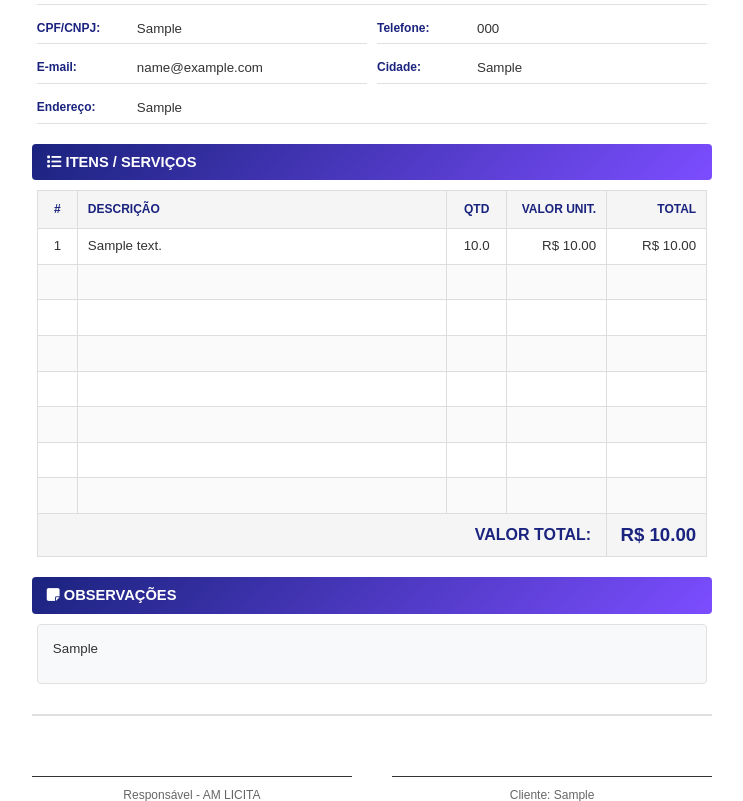
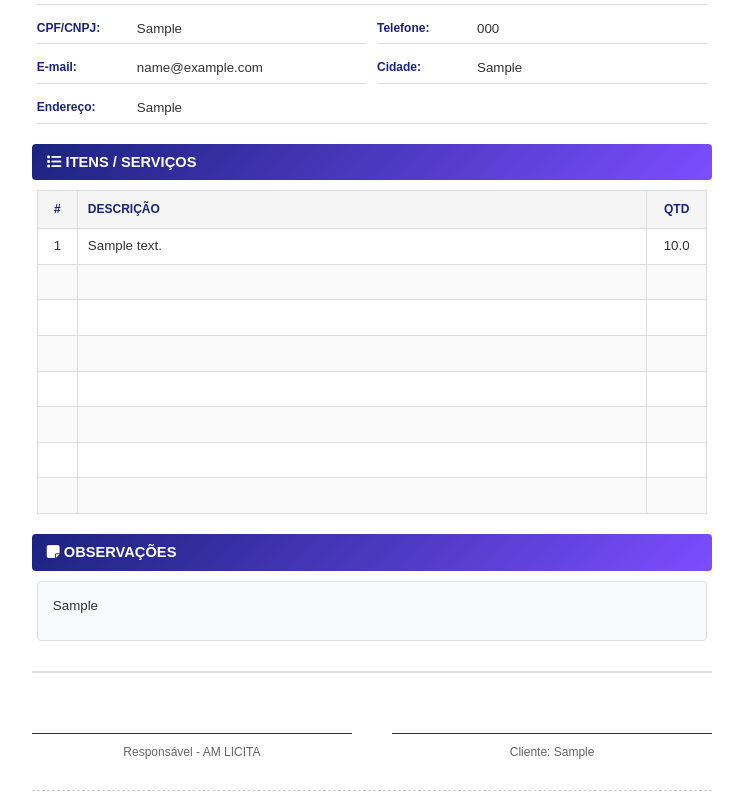
Before and after one commit to TioUserBR/appps, a Flask app: page /ordem/1/imprimir in a window 1280 px wide. Shown: the part 312-1113 px from the top of the page, without its empty margins (268-1011 px from the left). Run offline with Flask 3, Linux system fonts and the light colour scheme; tables that the repository leaves empty hold one stand-in row (values such as "Sample post").

Commit message:
Update print.html

```diff
--- a/templates/print.html
+++ b/templates/print.html
@@ -432,8 +432,6 @@
                             <th class="item-number">#</th>
                             <th>DESCRIÇÃO</th>
                             <th class="item-qty">QTD</th>
-                            <th class="item-price">VALOR UNIT.</th>
-                            <th class="item-total">TOTAL</th>
                         </tr>
                     </thead>
                     <tbody>
@@ -442,8 +440,6 @@
                             <td class="item-number">{{ loop.index }}</td>
                             <td>{{ item.descricao }}</td>
                             <td class="item-qty">{{ item.quantidade }}</td>
-                            <td class="item-price">R$ {{ "%.2f"|format(item.valor_unitario) }}</td>
-                            <td class="item-total">R$ {{ "%.2f"|format(item.valor_total) }}</td>
                         </tr>
                         {% endfor %}
                         {% for i in range(ordem.itens|length, 8) %}
@@ -451,16 +447,10 @@
                             <td class="item-number">&nbsp;</td>
                             <td>&nbsp;</td>
                             <td class="item-qty">&nbsp;</td>
-                            <td class="item-price">&nbsp;</td>
-                            <td class="item-total">&nbsp;</td>
                         </tr>
                         {% endfor %}
                     </tbody>
                     <tfoot>
-                        <tr>
-                            <td colspan="4" class="total-label">VALOR TOTAL:</td>
-                            <td class="total-value">R$ {{ "%.2f"|format(ordem.valor_total) }}</td>
-                        </tr>
                     </tfoot>
                 </table>
             </div>
@@ -499,4 +489,5 @@
         </div>
     </div>
 </body>
+
 </html>
```
